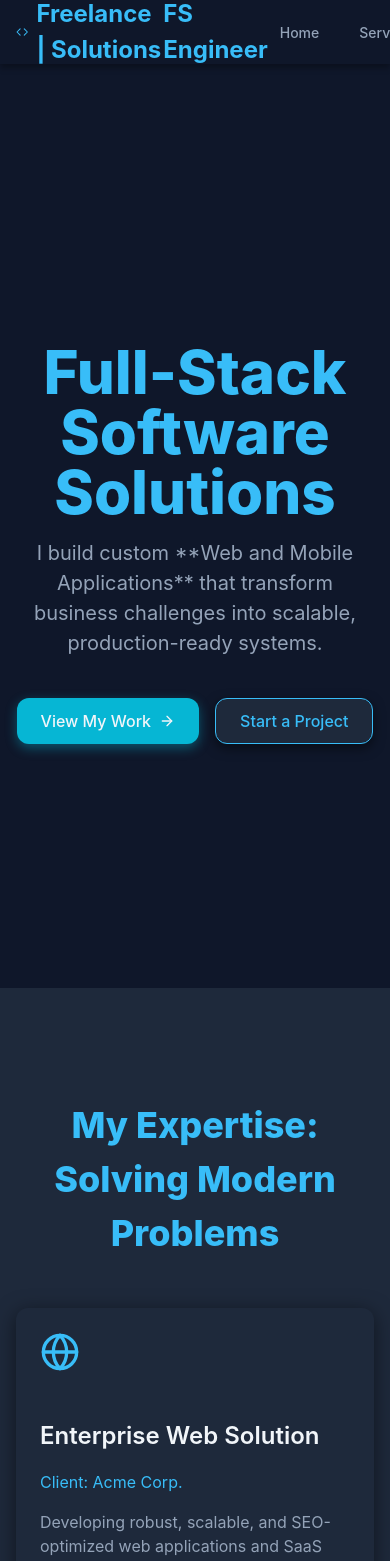
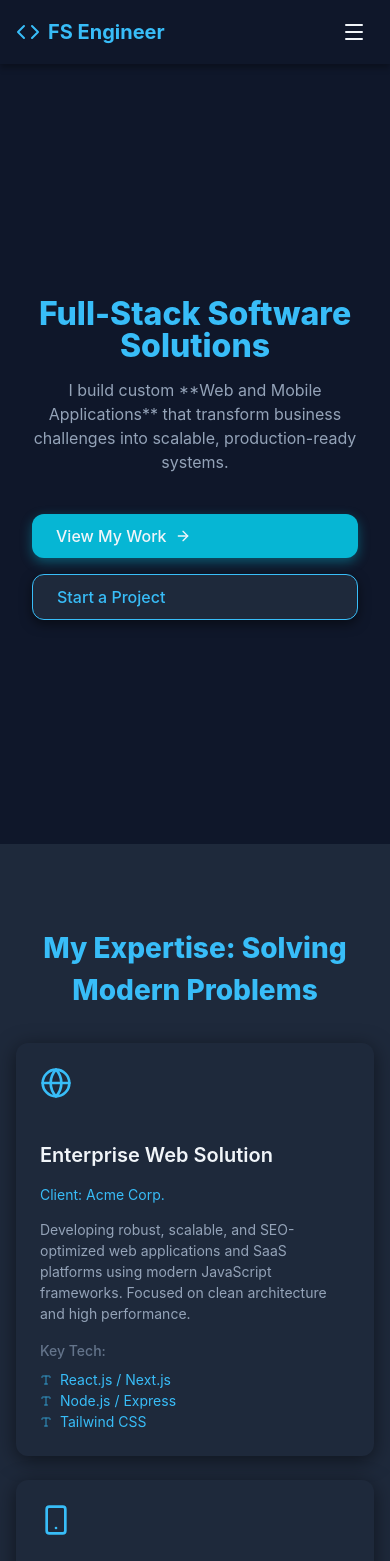
Before and after one commit to Moumene/freelancer-portfolio, a React (Vite) app: page / in a window 390 px wide. Shown: the top 1561 px of the page. Built offline with nearby package versions, Linux system fonts and the light colour scheme.

Commit message:
Enhance App.jsx: Implement responsive design with mobile-friendly adjustments, add mobile menu toggle, and refine section styles for better layout consistency

```diff
--- a/src/App.jsx
+++ b/src/App.jsx
@@ -7,12 +7,14 @@ import {
   Github,
   Globe,
   Linkedin,
+  Menu,
   Monitor,
   Send,
   Smartphone,
   Type,
+  X,
 } from "lucide-react";
-import React, { useState } from "react";
+import React, { useEffect, useState } from "react";
 
 // --- STYLES DEFINITION (REPLACING TAILWIND) ---
 const Colors = {
@@ -57,6 +59,8 @@ const Styles = {
 
   // Hero Section
   heroSection: {
+    width: "100vw",
+    minWidth: "100vw",
     minHeight: "100vh",
     paddingTop: "6rem",
     paddingBottom: "3rem",
@@ -65,6 +69,8 @@ const Styles = {
     backgroundColor: Colors.bgDark,
     color: Colors.textLight,
     textAlign: "center",
+    marginLeft: "calc(50% - 50vw)", // ensures bg stretches edge-to-edge
+    marginRight: "calc(50% - 50vw)",
   },
   heroHeadline: {
     fontSize: "3.75rem",
@@ -128,7 +134,13 @@ const Styles = {
   },
 
   // Footer
-  footerContainer: { backgroundColor: Colors.bgDarker, padding: "32px 0" },
+  footerContainer: {
+    backgroundColor: Colors.bgDarker,
+    padding: "32px 0",
+    width: "100vw",
+    marginLeft: "calc(50% - 50vw)",
+    marginRight: "calc(50% - 50vw)",
+  },
 };
 
 // --- MOCK DATA ---
@@ -221,7 +233,23 @@ const SKILLS = [
 
 // --- COMPONENTS ---
 
-const Nav = () => (
+const Nav = () => {
+  const [isMobileMenuOpen, setIsMobileMenuOpen] = useState(false);
+  const [isMobile, setIsMobile] = useState(window.innerWidth < 768);
+
+  useEffect(() => {
+    const handleResize = () => {
+      setIsMobile(window.innerWidth < 768);
+      if (window.innerWidth >= 768) {
+        setIsMobileMenuOpen(false);
+      }
+    };
+
+    window.addEventListener("resize", handleResize);
+    return () => window.removeEventListener("resize", handleResize);
+  }, []);
+
+  return (
     <nav style={Styles.navContainer}>
       <div style={{ maxWidth: "1280px", margin: "0 auto", padding: "0 1rem" }}>
         <div
@@ -237,11 +265,12 @@ const Nav = () => (
             style={{
               display: "flex",
               alignItems: "center",
-            fontSize: "1.5rem",
+              fontSize: isMobile ? "1.25rem" : "1.5rem",
               fontWeight: 700,
               color: Colors.accentPrimary,
               textDecoration: "none",
             }}
+            onClick={() => setIsMobileMenuOpen(false)}
           >
             <Code
               style={{
@@ -251,9 +280,26 @@ const Nav = () => (
                 color: Colors.accentPrimary,
               }}
             />
-          <span className="hidden sm:inline">Freelance | Solutions</span>
-          <span className="sm:hidden">FS Engineer</span>
+            {isMobile ? "FS Engineer" : "Freelance | Solutions"}
           </a>
+          {isMobile ? (
+            <button
+              onClick={() => setIsMobileMenuOpen(!isMobileMenuOpen)}
+              style={{
+                background: "none",
+                border: "none",
+                color: Colors.textLight,
+                cursor: "pointer",
+                padding: "8px",
+                display: "flex",
+                alignItems: "center",
+                justifyContent: "center",
+              }}
+              aria-label="Toggle menu"
+            >
+              {isMobileMenuOpen ? <X size={24} /> : <Menu size={24} />}
+            </button>
+          ) : (
             <div style={{ display: "flex", gap: "1rem" }}>
               {NAV_ITEMS.map((item) => (
                 <a
@@ -261,32 +307,84 @@ const Nav = () => (
                   href={item.href}
                   style={{
                     ...Styles.navLink,
-                ":hover": {
-                  backgroundColor: Colors.cardBg,
-                  color: Colors.textLight,
-                },
+                  }}
+                  onMouseEnter={(e) => {
+                    e.target.style.backgroundColor = Colors.cardBg;
+                    e.target.style.color = Colors.textLight;
+                  }}
+                  onMouseLeave={(e) => {
+                    e.target.style.backgroundColor = "transparent";
+                    e.target.style.color = Colors.textMuted;
                   }}
                 >
                   {item.name}
                 </a>
               ))}
             </div>
+          )}
         </div>
+        {isMobile && isMobileMenuOpen && (
+          <div
+            style={{
+              display: "flex",
+              flexDirection: "column",
+              gap: "0.5rem",
+              paddingBottom: "1rem",
+              borderTop: `1px solid ${Colors.textFaint}`,
+              marginTop: "0.5rem",
+              paddingTop: "1rem",
+            }}
+          >
+            {NAV_ITEMS.map((item) => (
+              <a
+                key={item.name}
+                href={item.href}
+                style={{
+                  ...Styles.navLink,
+                  display: "block",
+                  padding: "12px",
+                }}
+                onClick={() => setIsMobileMenuOpen(false)}
+              >
+                {item.name}
+              </a>
+            ))}
+          </div>
+        )}
       </div>
     </nav>
   );
+};
 
-const HeroSection = () => (
+const HeroSection = () => {
+  const [isMobile, setIsMobile] = useState(window.innerWidth < 768);
+
+  useEffect(() => {
+    const handleResize = () => setIsMobile(window.innerWidth < 768);
+    window.addEventListener("resize", handleResize);
+    return () => window.removeEventListener("resize", handleResize);
+  }, []);
+
+  return (
     <section id="home" style={Styles.heroSection}>
       <div style={{ maxWidth: "1280px", margin: "0 auto", padding: "0 1rem" }}>
-      <h1 style={Styles.heroHeadline}>Full-Stack Software Solutions</h1>
+        <h1
+          style={{
+            ...Styles.heroHeadline,
+            fontSize: isMobile ? "2rem" : "3.75rem",
+            padding: isMobile ? "0 1rem" : "0",
+          }}
+        >
+          Full-Stack Software Solutions
+        </h1>
         <p
           style={{
             marginTop: "1rem",
             maxWidth: "800px",
             margin: "1rem auto",
-          fontSize: "1.25rem",
+            fontSize: isMobile ? "1rem" : "1.25rem",
             color: Colors.textMuted,
+            padding: isMobile ? "0 0.5rem" : "0",
           }}
         >
           I build custom **Web and Mobile Applications** that transform business
@@ -296,12 +394,17 @@ const HeroSection = () => (
           style={{
             marginTop: "2.5rem",
             display: "flex",
+            flexDirection: isMobile ? "column" : "row",
             justifyContent: "center",
             gap: "1rem",
+            padding: isMobile ? "0 1rem" : "0",
           }}
         >
           <button
-          style={Styles.primaryButton}
+            style={{
+              ...Styles.primaryButton,
+              width: isMobile ? "100%" : "auto",
+            }}
             onClick={() => (window.location.href = "#portfolio")}
           >
             View My Work
@@ -310,7 +413,10 @@ const HeroSection = () => (
             />
           </button>
           <button
-          style={Styles.secondaryButton}
+            style={{
+              ...Styles.secondaryButton,
+              width: isMobile ? "100%" : "auto",
+            }}
             onClick={() => (window.location.href = "#contact")}
           >
             Start a Project
@@ -319,9 +425,18 @@ const HeroSection = () => (
       </div>
     </section>
   );
+};
 
 const ServiceCard = ({ service }) => {
   const [isHovered, setIsHovered] = useState(false);
+  const [isMobile, setIsMobile] = useState(window.innerWidth < 768);
+
+  useEffect(() => {
+    const handleResize = () => setIsMobile(window.innerWidth < 768);
+    window.addEventListener("resize", handleResize);
+    return () => window.removeEventListener("resize", handleResize);
+  }, []);
+
   const cardStyle = isHovered
     ? { ...Styles.card, ...Styles.cardHover }
     : Styles.card;
@@ -334,15 +449,15 @@ const ServiceCard = ({ service }) => {
     >
       <service.icon
         style={{
-          width: "40px",
-          height: "40px",
+          width: isMobile ? "32px" : "40px",
+          height: isMobile ? "32px" : "40px",
           color: Colors.accentPrimary,
           marginBottom: "16px",
         }}
       />
       <h3
         style={{
-          fontSize: "1.5rem",
+          fontSize: isMobile ? "1.25rem" : "1.5rem",
           fontWeight: 600,
           color: Colors.textLight,
           marginBottom: "4px",
@@ -352,7 +467,7 @@ const ServiceCard = ({ service }) => {
       </h3>
       <p
         style={{
-          fontSize: "1rem",
+          fontSize: isMobile ? "0.875rem" : "1rem",
           fontWeight: 400,
           color: Colors.accentPrimary,
           marginBottom: "12px",
@@ -360,7 +475,13 @@ const ServiceCard = ({ service }) => {
       >
         Client: {service.client}
       </p>
-      <p style={{ color: Colors.textMuted, marginBottom: "16px" }}>
+      <p
+        style={{
+          color: Colors.textMuted,
+          marginBottom: "16px",
+          fontSize: isMobile ? "0.875rem" : "1rem",
+        }}
+      >
         {service.description}
       </p>
       <div style={{ marginTop: "1rem" }}>
@@ -403,23 +524,37 @@ const ServiceCard = ({ service }) => {
   );
 };
 
-const ServicesSection = () => (
+const ServicesSection = () => {
+  const [isMobile, setIsMobile] = useState(window.innerWidth < 768);
+
+  useEffect(() => {
+    const handleResize = () => setIsMobile(window.innerWidth < 768);
+    window.addEventListener("resize", handleResize);
+    return () => window.removeEventListener("resize", handleResize);
+  }, []);
+
+  return (
     <section
       id="services"
       style={{
-      padding: "80px 0",
+        padding: isMobile ? "60px 0" : "80px 0",
         backgroundColor: Colors.cardBg,
         color: Colors.textLight,
+        width: "100vw",
+        position: "relative",
+        marginLeft: "calc(50% - 50vw)",
+        marginRight: "calc(50% - 50vw)",
       }}
     >
       <div style={{ maxWidth: "1280px", margin: "0 auto", padding: "0 1rem" }}>
         <h2
           style={{
-          fontSize: "2.25rem",
+            fontSize: isMobile ? "1.75rem" : "2.25rem",
             fontWeight: 800,
             textAlign: "center",
-          marginBottom: "48px",
+            marginBottom: isMobile ? "32px" : "48px",
             color: Colors.accentPrimary,
+            padding: isMobile ? "0 0.5rem" : "0",
           }}
         >
           My Expertise: Solving Modern Problems
@@ -427,8 +562,10 @@ const ServicesSection = () => (
         <div
           style={{
             display: "grid",
-          gridTemplateColumns: "repeat(auto-fit, minmax(300px, 1fr))",
-          gap: "2rem",
+            gridTemplateColumns: isMobile
+              ? "1fr"
+              : "repeat(auto-fit, minmax(300px, 1fr))",
+            gap: isMobile ? "1.5rem" : "2rem",
           }}
         >
           {SERVICES.map((service, index) => (
@@ -438,33 +575,52 @@ const ServicesSection = () => (
       </div>
     </section>
   );
+};
 
 const PortfolioCard = ({ project, index }) => {
   const [isHovered, setIsHovered] = useState(false);
+  const [isMobile, setIsMobile] = useState(window.innerWidth < 768);
+
+  useEffect(() => {
+    const handleResize = () => setIsMobile(window.innerWidth < 768);
+    window.addEventListener("resize", handleResize);
+    return () => window.removeEventListener("resize", handleResize);
+  }, []);
+
   const cardStyle = isHovered
     ? {
         ...Styles.card,
         ...Styles.cardHover,
         display: "flex",
-        flexDirection: "column",
+        flexDirection: isMobile ? "column" : "row",
       }
-    : { ...Styles.card, display: "flex", flexDirection: "column" };
+    : {
+        ...Styles.card,
+        display: "flex",
+        flexDirection: isMobile ? "column" : "row",
+      };
 
   return (
     <div
       key={project.id}
       style={{
         display: "flex",
-        flexDirection: "column",
+        flexDirection: isMobile
+          ? "column"
+          : index % 2 === 0
+          ? "row"
+          : "row-reverse",
         borderRadius: "12px",
         boxShadow: "0 4px 20px rgba(0,0,0,0.5)",
         overflow: "hidden",
         backgroundColor: Colors.cardBg,
-        padding: "40px",
+        padding: isMobile ? "24px" : "40px",
         transition: "all 0.5s",
-        marginBottom: "4rem",
-        ...cardStyle, // Apply card styles
-        ...(index % 2 !== 0 && { flexDirection: "column-reverse" }), // Simple direction swap for odd index (on mobile)
+        marginBottom: isMobile ? "2rem" : "4rem",
+        gap: isMobile ? "1.5rem" : "0",
+        width: "100%",
+        maxWidth: isMobile ? "100%" : "1200px",
+        ...cardStyle,
       }}
       onMouseEnter={() => setIsHovered(true)}
       onMouseLeave={() => setIsHovered(false)}
@@ -472,9 +628,9 @@ const PortfolioCard = ({ project, index }) => {
       <div
         style={{
           flex: 1,
-          paddingRight: index % 2 === 0 ? "40px" : 0,
-          paddingLeft: index % 2 !== 0 ? "40px" : 0,
-          order: index % 2 === 0 ? 1 : 2,
+          minWidth: 0,
+          paddingRight: !isMobile && index % 2 === 0 ? "40px" : 0,
+          paddingLeft: !isMobile && index % 2 !== 0 ? "40px" : 0,
         }}
       >
         <span
@@ -492,7 +648,7 @@ const PortfolioCard = ({ project, index }) => {
         </span>
         <h3
           style={{
-            fontSize: "1.875rem",
+            fontSize: isMobile ? "1.5rem" : "1.875rem",
             fontWeight: 700,
             marginBottom: "16px",
           }}
@@ -553,17 +709,22 @@ const PortfolioCard = ({ project, index }) => {
         </a>
       </div>
       <div
-        style={{ flex: 1, marginTop: "2rem", order: index % 2 === 0 ? 2 : 1 }}
+        style={{
+          flex: 1,
+          minWidth: 0,
+          marginTop: isMobile ? "0" : "2rem",
+        }}
       >
         <div
           style={{
             backgroundColor: Colors.textFaint,
-            height: "256px",
+            height: isMobile ? "200px" : "256px",
             borderRadius: "12px",
             display: "flex",
             alignItems: "center",
             justifyContent: "center",
             border: `4px solid ${Colors.textFaint}`,
+            position: "relative",
           }}
         >
           <Monitor
@@ -585,28 +746,49 @@ const PortfolioCard = ({ project, index }) => {
   );
 };
 
-const PortfolioSection = () => (
+const PortfolioSection = () => {
+  const [isMobile, setIsMobile] = useState(window.innerWidth < 768);
+
+  useEffect(() => {
+    const handleResize = () => setIsMobile(window.innerWidth < 768);
+    window.addEventListener("resize", handleResize);
+    return () => window.removeEventListener("resize", handleResize);
+  }, []);
+
+  return (
     <section
       id="portfolio"
       style={{
-      padding: "80px 0",
+        padding: isMobile ? "60px 0" : "80px 0",
         backgroundColor: Colors.bgDark,
         color: Colors.textLight,
+        width: "100vw",
+        position: "relative",
+        marginLeft: "calc(50% - 50vw)",
+        marginRight: "calc(50% - 50vw)",
       }}
     >
       <div style={{ maxWidth: "1280px", margin: "0 auto", padding: "0 1rem" }}>
         <h2
           style={{
-          fontSize: "2.25rem",
+            fontSize: isMobile ? "1.75rem" : "2.25rem",
             fontWeight: 800,
             textAlign: "center",
-          marginBottom: "48px",
+            marginBottom: isMobile ? "32px" : "48px",
             color: Colors.accentPrimary,
+            padding: isMobile ? "0 0.5rem" : "0",
           }}
         >
           Recent Projects & Case Studies
         </h2>
-      <div style={{ display: "flex", flexDirection: "column", gap: "4rem" }}>
+        <div
+          style={{
+            display: "flex",
+            flexDirection: "column",
+            gap: isMobile ? "2rem" : "4rem",
+            alignItems: "center",
+          }}
+        >
           {PROJECTS.map((project, index) => (
             <PortfolioCard key={project.id} project={project} index={index} />
           ))}
@@ -614,6 +796,7 @@ const PortfolioSection = () => (
       </div>
     </section>
   );
+};
 
 const SkillPill = ({ item }) => (
   <li
@@ -632,23 +815,37 @@ const SkillPill = ({ item }) => (
   </li>
 );
 
-const SkillsSection = () => (
+const SkillsSection = () => {
+  const [isMobile, setIsMobile] = useState(window.innerWidth < 768);
+
+  useEffect(() => {
+    const handleResize = () => setIsMobile(window.innerWidth < 768);
+    window.addEventListener("resize", handleResize);
+    return () => window.removeEventListener("resize", handleResize);
+  }, []);
+
+  return (
     <section
       id="skills"
       style={{
-      padding: "80px 0",
+        padding: isMobile ? "60px 0" : "80px 0",
         backgroundColor: Colors.cardBg,
         color: Colors.textLight,
+        width: "100vw",
+        position: "relative",
+        marginLeft: "calc(50% - 50vw)",
+        marginRight: "calc(50% - 50vw)",
       }}
     >
       <div style={{ maxWidth: "1280px", margin: "0 auto", padding: "0 1rem" }}>
         <h2
           style={{
-          fontSize: "2.25rem",
+            fontSize: isMobile ? "1.75rem" : "2.25rem",
             fontWeight: 800,
             textAlign: "center",
-          marginBottom: "48px",
+            marginBottom: isMobile ? "32px" : "48px",
             color: Colors.accentPrimary,
+            padding: isMobile ? "0 0.5rem" : "0",
           }}
         >
           Core Technical Skills
@@ -656,8 +853,10 @@ const SkillsSection = () => (
         <div
           style={{
             display: "grid",
-          gridTemplateColumns: "repeat(auto-fit, minmax(200px, 1fr))",
-          gap: "2rem",
+            gridTemplateColumns: isMobile
+              ? "1fr"
+              : "repeat(auto-fit, minmax(200px, 1fr))",
+            gap: isMobile ? "1.5rem" : "2rem",
           }}
         >
           {SKILLS.map((skill, index) => (
@@ -670,7 +869,7 @@ const SkillsSection = () => (
             >
               <h3
                 style={{
-                fontSize: "1.25rem",
+                  fontSize: isMobile ? "1.125rem" : "1.25rem",
                   fontWeight: 600,
                   marginBottom: "16px",
                   display: "flex",
@@ -701,6 +900,7 @@ const SkillsSection = () => (
       </div>
     </section>
   );
+};
 
 const ContactSection = () => {
   const [formData, setFormData] = useState({
@@ -709,6 +909,13 @@ const ContactSection = () => {
     message: "",
   });
   const [status, setStatus] = useState("");
+  const [isMobile, setIsMobile] = useState(window.innerWidth < 768);
+
+  useEffect(() => {
+    const handleResize = () => setIsMobile(window.innerWidth < 768);
+    window.addEventListener("resize", handleResize);
+    return () => window.removeEventListener("resize", handleResize);
+  }, []);
 
   const handleChange = (e) => {
     setFormData({ ...formData, [e.target.name]: e.target.value });
@@ -733,29 +940,35 @@ const ContactSection = () => {
     <section
       id="contact"
       style={{
-        padding: "80px 0",
+        padding: isMobile ? "60px 0" : "80px 0",
         backgroundColor: Colors.bgDark,
         color: Colors.textLight,
+        width: "100vw",
+        position: "relative",
+        marginLeft: "calc(50% - 50vw)",
+        marginRight: "calc(50% - 50vw)",
       }}
     >
       <div style={{ maxWidth: "1280px", margin: "0 auto", padding: "0 1rem" }}>
         <h2
           style={{
-            fontSize: "2.25rem",
+            fontSize: isMobile ? "1.75rem" : "2.25rem",
             fontWeight: 800,
             textAlign: "center",
             marginBottom: "16px",
             color: Colors.accentPrimary,
+            padding: isMobile ? "0 0.5rem" : "0",
           }}
         >
           Ready to Build Something Great?
         </h2>
         <p
           style={{
-            fontSize: "1.25rem",
+            fontSize: isMobile ? "1rem" : "1.25rem",
             textAlign: "center",
             color: Colors.textMuted,
-            marginBottom: "64px",
+            marginBottom: isMobile ? "32px" : "64px",
+            padding: isMobile ? "0 0.5rem" : "0",
           }}
         >
           Let's discuss your next Web or Mobile project.
@@ -766,7 +979,7 @@ const ContactSection = () => {
             maxWidth: "768px",
             margin: "0 auto",
             backgroundColor: Colors.cardBg,
-            padding: "48px",
+            padding: isMobile ? "24px" : "48px",
             borderRadius: "12px",
             boxShadow: "0 8px 30px rgba(0,0,0,0.7)",
           }}
@@ -877,8 +1090,22 @@ const ContactSection = () => {
   );
 };
 
-const Footer = () => (
-  <footer style={Styles.footerContainer}>
+const Footer = () => {
+  const [isMobile, setIsMobile] = useState(window.innerWidth < 768);
+
+  useEffect(() => {
+    const handleResize = () => setIsMobile(window.innerWidth < 768);
+    window.addEventListener("resize", handleResize);
+    return () => window.removeEventListener("resize", handleResize);
+  }, []);
+
+  return (
+    <footer
+      style={{
+        ...Styles.footerContainer,
+        padding: isMobile ? "24px 0" : "32px 0",
+      }}
+    >
       <div
         style={{
           maxWidth: "1280px",
@@ -891,12 +1118,22 @@ const Footer = () => (
           color: Colors.textFaint,
         }}
       >
-      <div style={{ marginBottom: "16px", textAlign: "center" }}>
-        <p style={{ fontSize: "0.875rem" }}>
+        <div
+          style={{
+            marginBottom: isMobile ? "12px" : "16px",
+            textAlign: "center",
+          }}
+        >
+          <p style={{ fontSize: isMobile ? "0.75rem" : "0.875rem" }}>
             &copy; {new Date().getFullYear()} Freelance Software Solutions. All
             rights reserved.
           </p>
-        <p style={{ fontSize: "0.75rem", marginTop: "4px" }}>
+          <p
+            style={{
+              fontSize: isMobile ? "0.625rem" : "0.75rem",
+              marginTop: "4px",
+            }}
+          >
             Built with React and Inline Styles.
           </p>
         </div>
@@ -923,11 +1160,40 @@ const Footer = () => (
       </div>
     </footer>
   );
+};
 
 // --- MAIN APP ---
 
 const App = () => {
   return (
+    <>
+      <style>{`
+        * {
+          box-sizing: border-box;
+        }
+        html {
+          scroll-behavior: smooth;
+        }
+        body {
+          margin: 0;
+          padding: 0;
+          overflow-x: hidden;
+          display: flex;
+          flex-direction: column;
+          align-items: center;
+          justify-content: center;
+        }
+        @media (max-width: 768px) {
+          body {
+            font-size: 14px;
+          }
+        }
+        @media (min-width: 1920px) {
+          body {
+            font-size: 18px;
+          }
+        }
+      `}</style>
       <div style={Styles.appContainer}>
         <Nav />
         <main>
@@ -939,6 +1205,7 @@ const App = () => {
         </main>
         <Footer />
       </div>
+    </>
   );
 };
 
```
Lines whose indentation alone changed are shown as unchanged.
